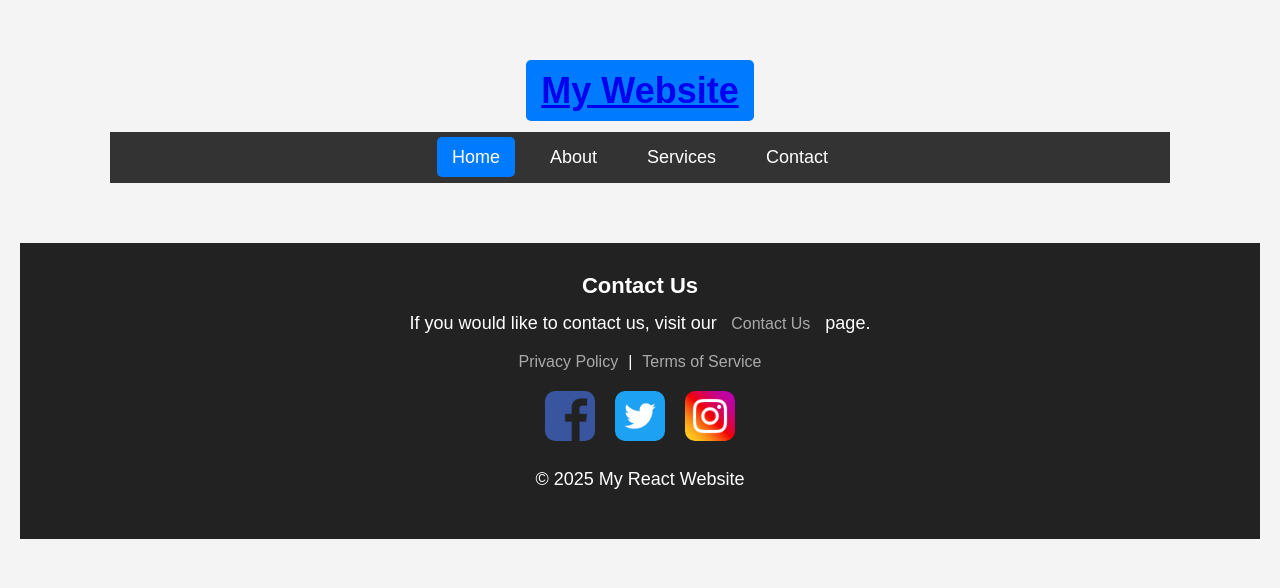
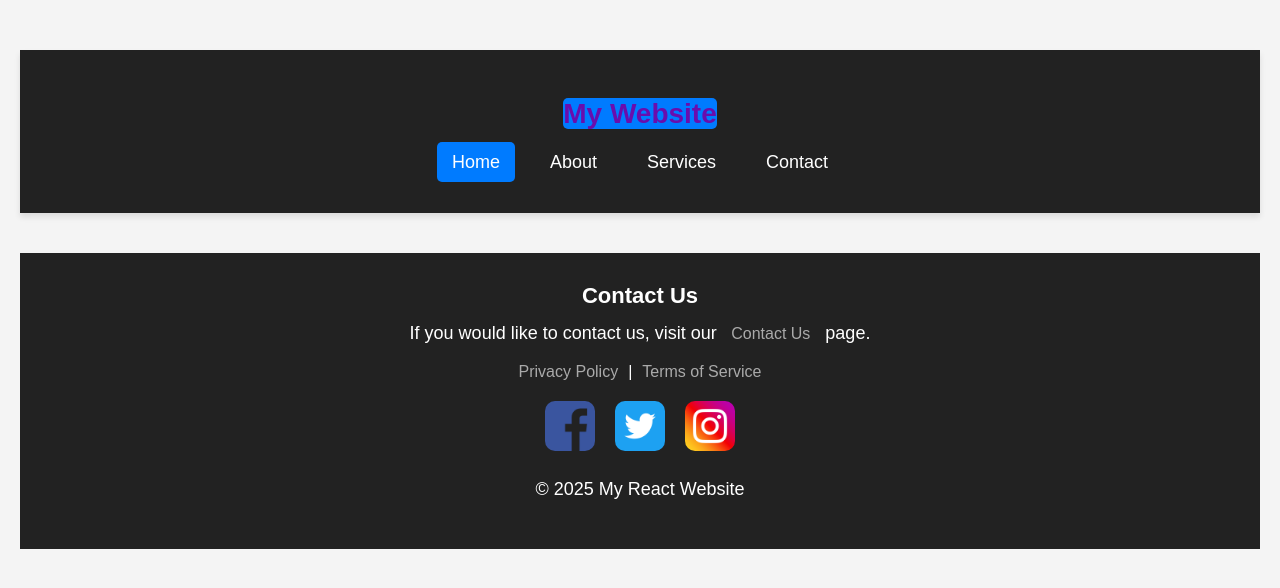
Before and after one commit to EsatGokcen/StMarys_CS7005, a React (Vite) app in the folder week6+week7/vite-project/: page / in a window 1280 px wide. Shown: the top 588 px of the page. Built offline with nearby package versions, Linux system fonts and the light colour scheme.

Commit message:
more header styling in idnex instead of app css

```diff
--- a/week6+week7/vite-project/src/App.css
+++ b/week6+week7/vite-project/src/App.css
@@ -19,44 +19,6 @@ body {
   padding: 20px;
 }
 
-/* 🔹 NAVIGATION STYLES */
-nav {
-  background: #333;
-  padding: 15px 0;
-  text-align: center;
-}
-
-nav ul {
-  list-style: none;
-  display: flex;
-  justify-content: center;
-  gap: 20px;
-}
-
-nav ul li {
-  display: inline;
-}
-
-nav ul li a {
-  color: white;
-  text-decoration: none;
-  font-size: 18px;
-  padding: 10px 15px;
-  transition: 0.3s ease;
-}
-
-nav ul li a:hover {
-  background-color: #555;
-  border-radius: 5px;
-}
-
-/* 🔹 ACTIVE NAV LINK */
-.active {
-  background-color: #007BFF;
-  border-radius: 5px;
-  padding: 10px 15px;
-}
-
 /* 🔹 MAIN PAGE STYLES */
 .page {
   text-align: center;
--- a/week6+week7/vite-project/src/components/Header.jsx
+++ b/week6+week7/vite-project/src/components/Header.jsx
@@ -2,14 +2,15 @@ import { NavLink } from "react-router-dom";
 
 function Header() {
     return (
-        <div className='container'>
-            <h1 class="site-title">
+        <header className="header">
+            <div className="container">
+                <h1 className="site-title">
                     <NavLink to="/" className={({ isActive }) => (isActive ? "active" : "")}>
                         My Website
                     </NavLink>
                 </h1>
-            <nav role="Navigation">
-            <ul id="nav-list">
+                <nav>
+                    <ul className="nav-list">
                         <li>
                             <NavLink to="/" className={({ isActive }) => (isActive ? "active" : "")}>
                                 Home
@@ -32,9 +33,9 @@ function Header() {
                         </li>
                     </ul>
                 </nav>
-
             </div>
-    )
+        </header>
+    );
 }
 
-export default Header
+export default Header;
--- a/week6+week7/vite-project/src/index.css
+++ b/week6+week7/vite-project/src/index.css
@@ -1,3 +1,69 @@
+/* 🔹 HEADER STYLING */
+.header {
+  background-color: #222;
+  padding: 20px 0;
+  text-align: center;
+  box-shadow: 0px 4px 6px rgba(0, 0, 0, 0.1);
+}
+
+/* 🔹 SITE TITLE */
+.site-title a {
+  font-size: 28px;
+  font-weight: bold;
+  color: #6a0dad; /* Purple */
+  text-decoration: none;
+  transition: color 0.3s ease-in-out;
+}
+
+.site-title a:hover {
+  color: #a855f7; /* Lighter purple */
+}
+
+/* 🔹 NAVIGATION */
+.nav-list {
+  list-style: none;
+  padding: 0;
+  margin-top: 10px;
+  display: flex;
+  justify-content: center;
+  gap: 20px;
+}
+
+.nav-list li {
+  display: inline;
+}
+
+/* 🔹 NAVIGATION LINKS */
+.nav-list a {
+  color: white;
+  font-size: 18px;
+  text-decoration: none;
+  padding: 10px 15px;
+  border-radius: 5px;
+  transition: background 0.3s ease-in-out, color 0.3s ease-in-out;
+}
+
+/* 🔹 NAV LINK HOVER EFFECT */
+.nav-list a:hover {
+  background: rgba(255, 255, 255, 0.2);
+}
+
+/* 🔹 ACTIVE LINK STYLING */
+.active {
+  background: #007bff; /* Blue */
+  color: white;
+  border-radius: 5px;
+}
+
+/* 🔹 RESPONSIVE NAVIGATION (MOBILE FRIENDLY) */
+@media (max-width: 768px) {
+  .nav-list {
+      flex-direction: column;
+      gap: 10px;
+  }
+}
+
+
 /* Footer Container */
 footer {
   background: #222;  /* Dark background */
```
Lines whose indentation alone changed are shown as unchanged.
